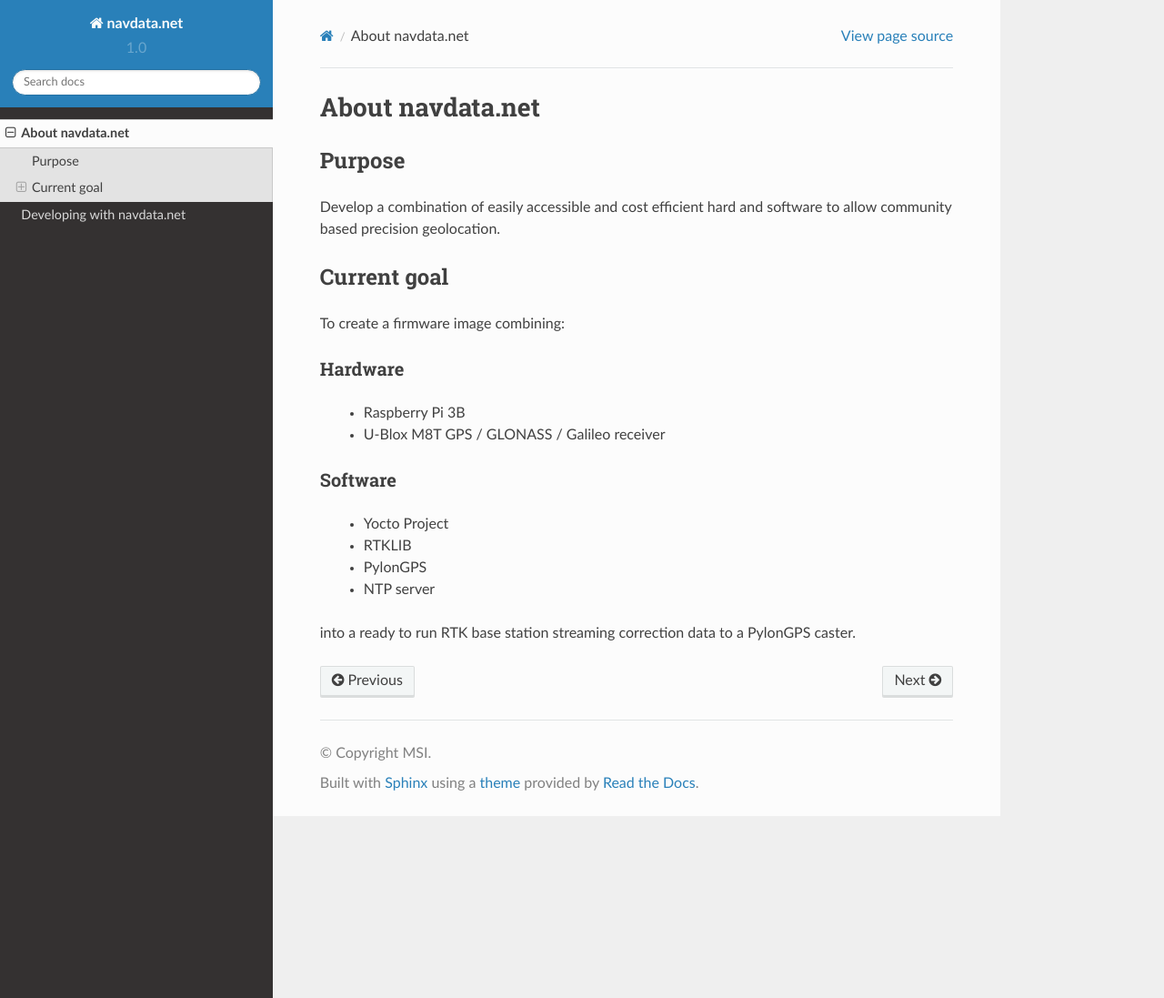
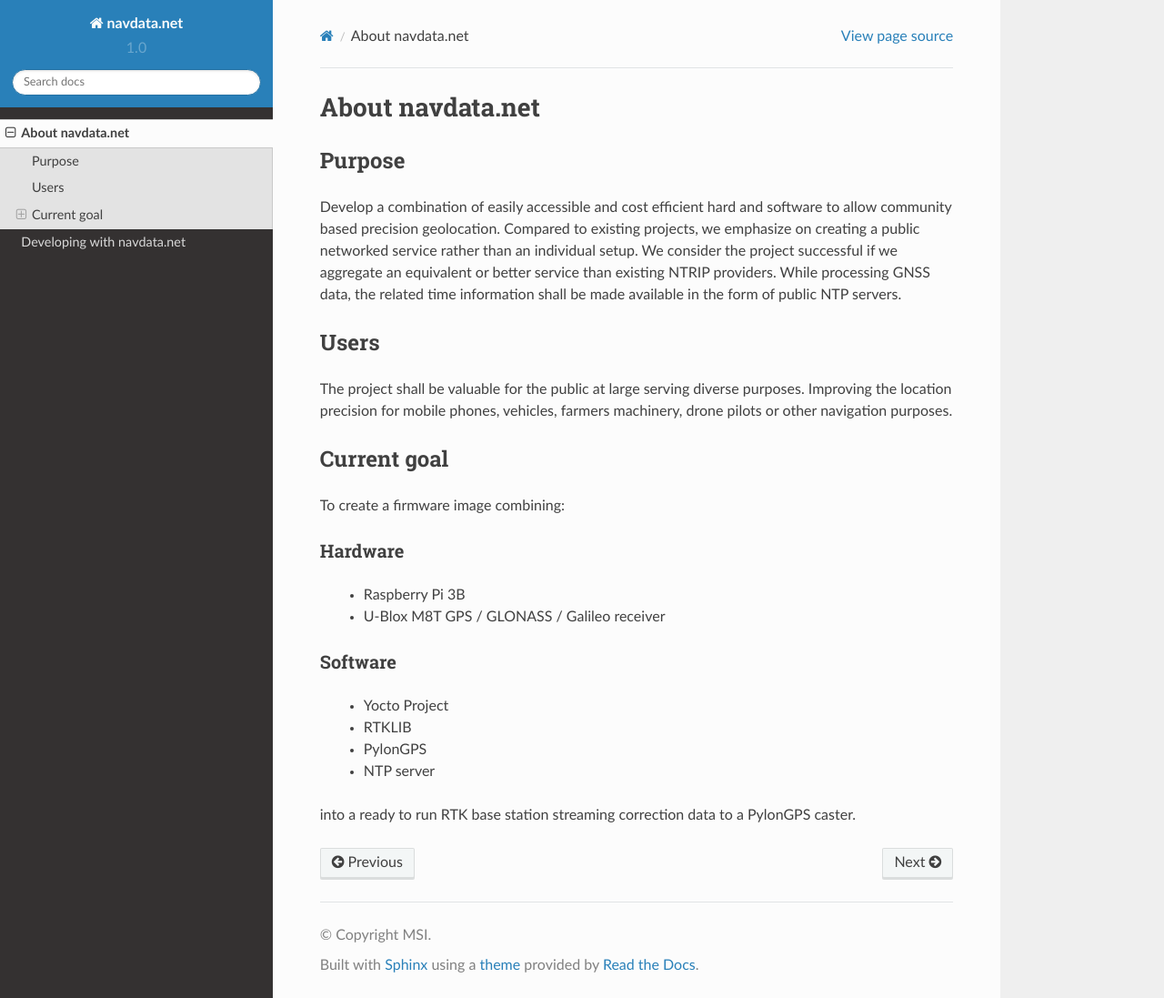
Before and after one commit to navdata-net/documentation, a Sphinx documentation site: the page built from source/about.rst, in a window 1280 px wide and 1097 px high. Shown: the whole window at 91% size. Built offline with Sphinx 7.4.7 and the Read the Docs theme 2.0.0, drawn with Linux system fonts in a browser that asks for light colours.

Commit message:
Add purpose and users.

```diff
--- a/source/about.rst
+++ b/source/about.rst
@@ -4,7 +4,22 @@
 Purpose
 -------
 
-Develop a combination of easily accessible and cost efficient hard and software to allow community based precision geolocation.
+Develop a combination of easily accessible and cost efficient hard and software
+to allow community based precision geolocation.
+Compared to existing projects, we emphasize on creating a public networked
+service rather than an individual setup.
+We consider the project successful if we aggregate an equivalent or better service
+than existing NTRIP providers.
+While processing GNSS data, the related time information shall be made available
+in the form of public NTP servers.
+
+
+Users
+-----
+
+The project shall be valuable for the public at large serving diverse purposes.
+Improving the location precision for mobile phones, vehicles, farmers machinery,
+drone pilots or other navigation purposes.
 
 
 Current goal
```
